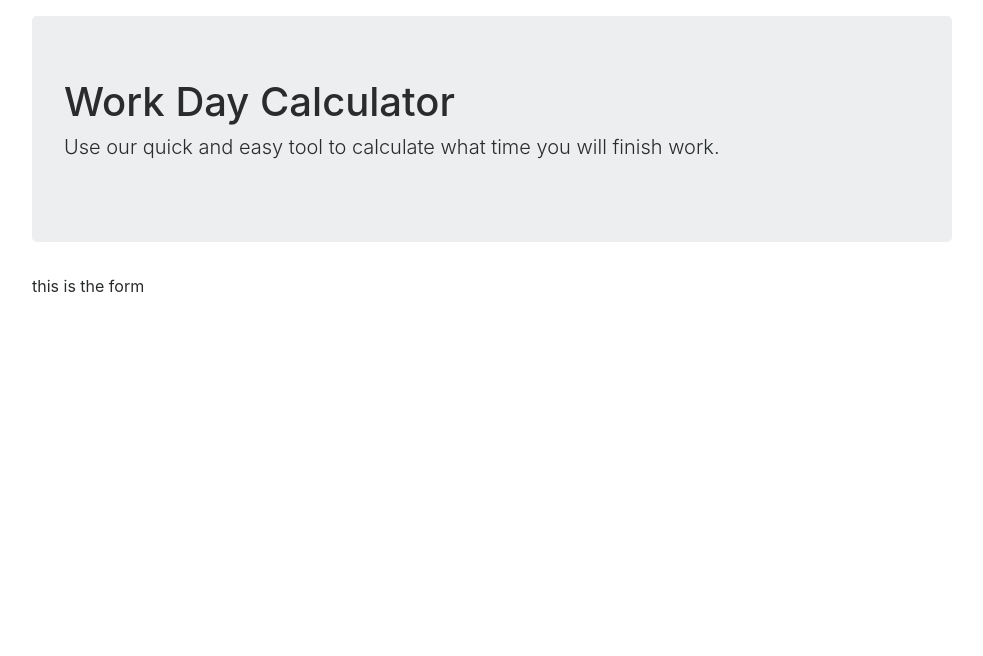
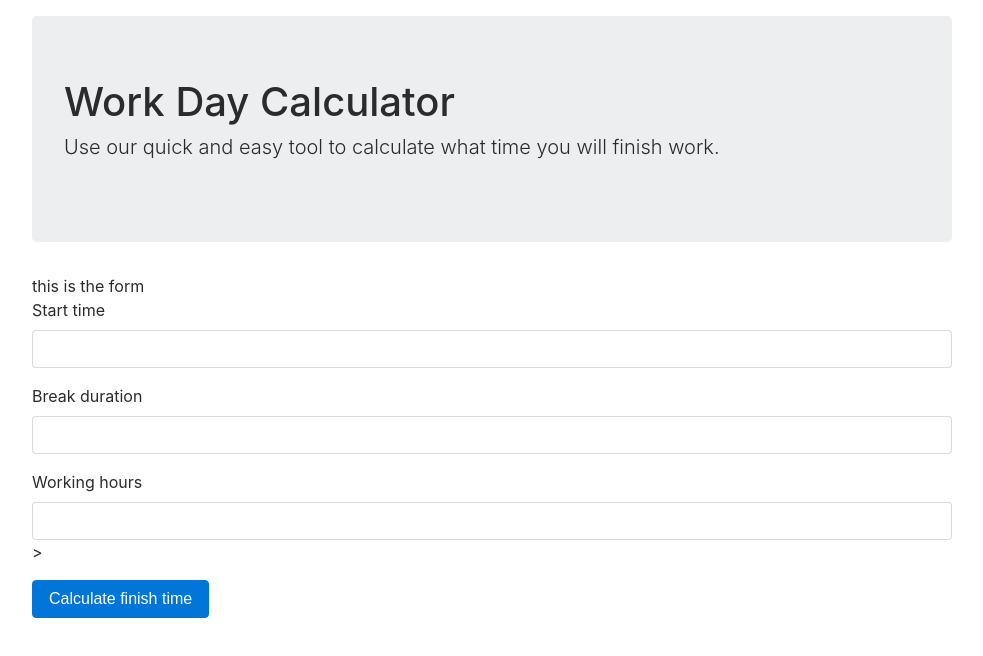
Before and after one commit to ocsross96/work-day-calculator, a React app: page / in a window 1280 px wide. Shown: the top 656 px of the page, without its empty margins (148-1131 px from the left). Built offline with nearby package versions, Linux system fonts and the light colour scheme.

Commit message:
Added form element markup. These will be split into functional components.

```diff
--- a/src/components/Form.js
+++ b/src/components/Form.js
@@ -8,9 +8,20 @@ export default class Form extends Component {
   render () {
     return (
       <form>
-        <div>
-          this is the form
+        this is the form
+        <div className="form-group">
+          <label for="startTime">Start time</label>
+          <input type="text" className="form-control" id="startTime" />
         </div>
+        <div className="form-group">
+          <label for="breakDuration">Break duration</label>
+          <input type="text" className="form-control" id="breakDuration"/>
+        </div>
+        <div className="form-group">
+          <label for="workingHours">Working hours</label>
+          <input type="text" className="form-control" id="workingHours"/>>
+        </div>
+        <button type="submit" class="btn btn-primary">Calculate finish time</button>
       </form>
     );
   }
```
Also changed, not shown: 1 other file (tests, documents, lock files or other folders).
